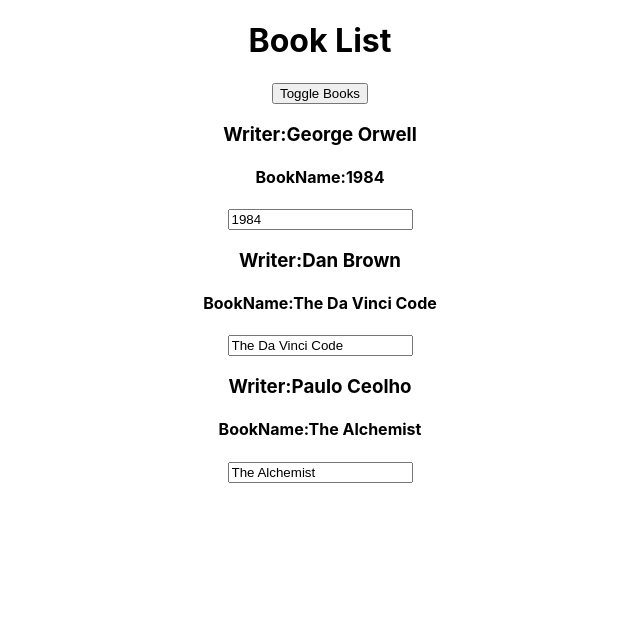
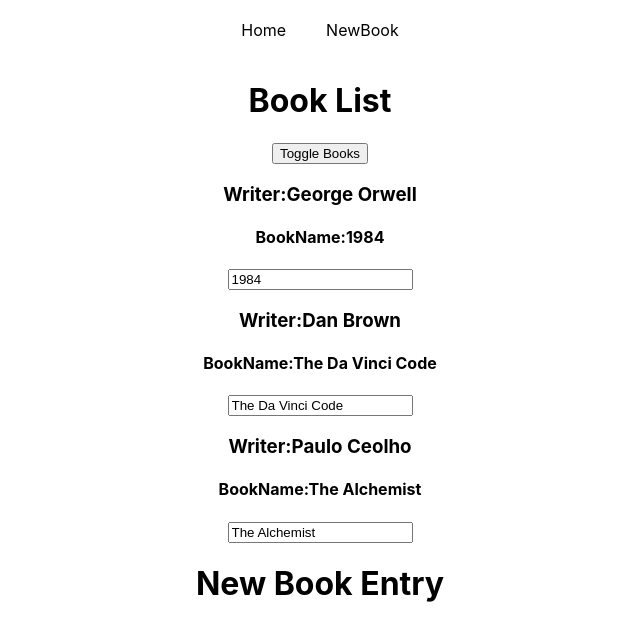
Before and after one commit to shariard58/Bohubrihi_Hello_World-Project, a React (Create React App) app: page / in a window 1280 px wide. Shown: the top 640 px of the page, without its empty margins (320-960 px from the left). Built offline with nearby package versions, Linux system fonts and the light colour scheme.

Commit message:
Setting up React Router Package

```diff
--- a/src/App.css
+++ b/src/App.css
@@ -36,3 +36,21 @@
     transform: rotate(360deg);
   }
 }
+
+.nav-bar ul{
+  list-style: none;
+  margin: 0;
+  padding: 0;
+
+}
+
+.nav-bar li
+{
+  display: inline-block;
+  margin:20px;
+}
+
+.nav-bar a{
+  text-decoration: none;
+  color: black;
+}
--- a/src/Components/MainComponent.js
+++ b/src/Components/MainComponent.js
@@ -1,6 +1,7 @@
 import React, { Component } from 'react';
 import booklist from '../assets/books';
 import BookList from './lists/BookList';
+import NewBook from './representational/NewBook';
 
 
 class MainComponent extends Component {
@@ -13,7 +14,7 @@ class MainComponent extends Component {
             showBooks: true
         }
 
-        console.log("Main Component Life Cycle");
+
 
 
 
@@ -89,37 +90,12 @@ class MainComponent extends Component {
 
 
 
-    componentDidMount() {
-        console.log("Maiin Component Did Mount");
-    }
 
-    shouldComponentUpdate(nextProps, nextState) {
-        console.log("U MainComponent ShoudComponentUpdate", nextProps, nextState);
-        return true;
-    }
-
-
-
-    componentDidUpdate() {
-        console.log("U MainComponent  ComponentDidupdate");
-    }
-
-
-
-    static getDerivedStateFromProps(nextProps, prevState) {
-        console.log("Main Component getDerivedStateFromProps ", nextProps, prevState);
-        return prevState;
-    }
-
-
-    getSnapshotBeforeUpdate() {
-        console.log("U Booklist getSnapShotBefore Update");
-    }
 
 
     render() {
 
-        console.log("MainComponent render");
+
 
 
 
@@ -144,6 +120,23 @@ class MainComponent extends Component {
 
         return (<div className="App">
 
+            <div className='nav-bar'>
+
+                <ul>
+                    <li>
+                        <a href='/'>Home</a>
+                    </li>
+
+                    <li>
+                        <a href='/new'>NewBook</a>
+                    </li>
+                </ul>
+
+
+            </div>
+
+
+
             <h1> Book List  </h1>
 
 
@@ -166,6 +159,8 @@ class MainComponent extends Component {
 
             {/* // {books} */}
 
+            <NewBook />
+
 
 
 
--- a/src/Components/lists/BookList.js
+++ b/src/Components/lists/BookList.js
@@ -6,41 +6,15 @@ class BookList extends Component {
 
     constructor(props) {
         super(props);
-        console.log("BookList Constructor");
-    }
 
-
-    componentDidMount() {
-        console.log("BookList Component Did Mount");
     }
 
 
 
 
-    shouldComponentUpdate(nextProps, nextState) {
-        console.log("Updated BookList shouldComponent Update", nextProps, nextState);
-        return true;
-    }
-
-
-    componentDidUpdate() {
-        console.log("U Booklist ComponentDidupdate");
-    }
-
-
-    static getDerivedStateFromProps(nextProps, prevState) {
-        console.log("Booklist Component getDerivedStateFromProps ", nextProps, prevState);
-        return prevState;
-    }
-
-    getSnapshotBeforeUpdate() {
-        console.log("U Booklist getSnapShotBefore Update");
-    }
-
 
     render() {
 
-        console.log("BookList render");
 
         return (
 
--- /dev/null
+++ b/src/Components/representational/NewBook.js
@@ -0,0 +1,14 @@
+import React from "react";
+
+
+const NewBook = () => {
+
+    return (
+        <div>
+            <h1> New Book Entry</h1>
+        </div>
+    );
+
+}
+
+export default NewBook;
```
